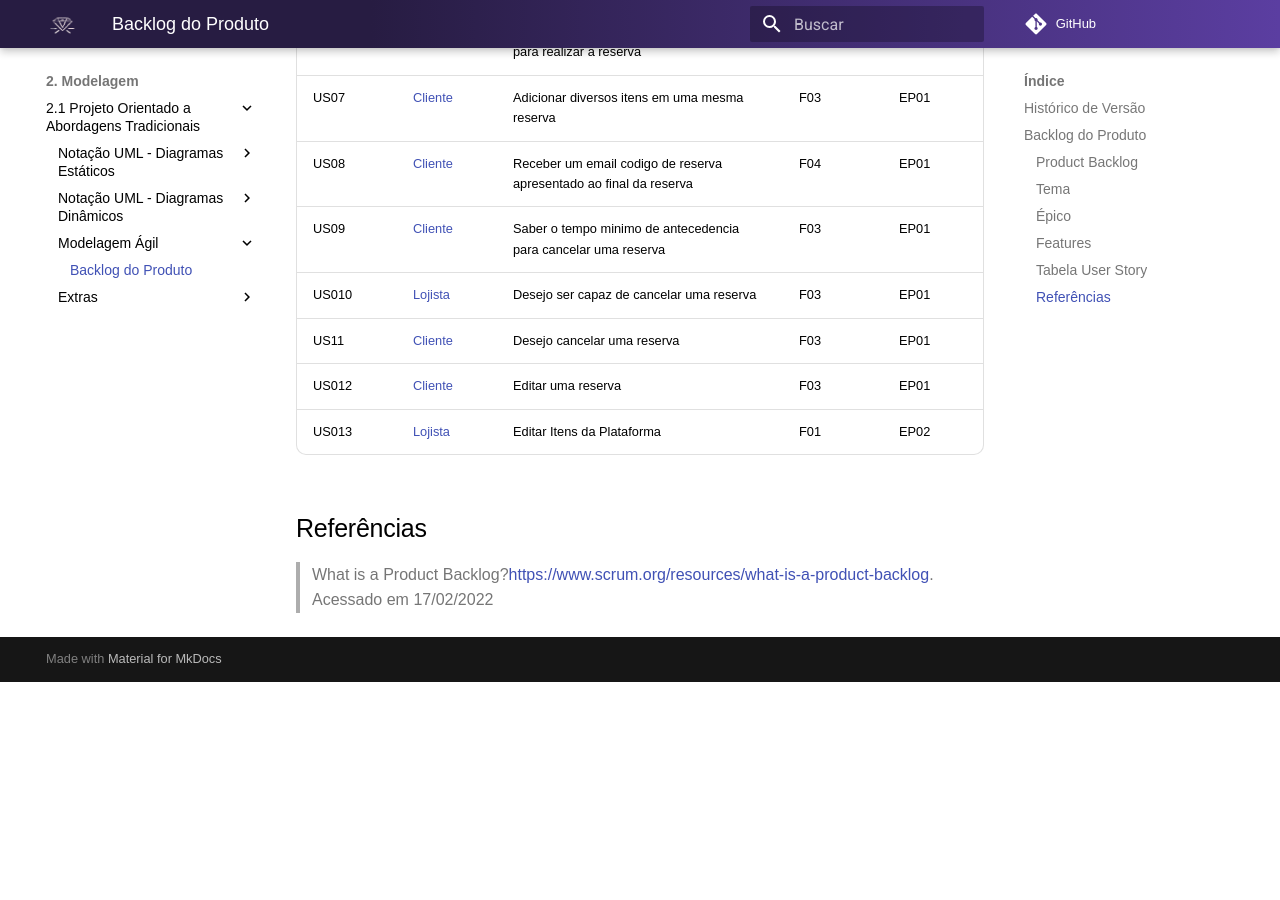
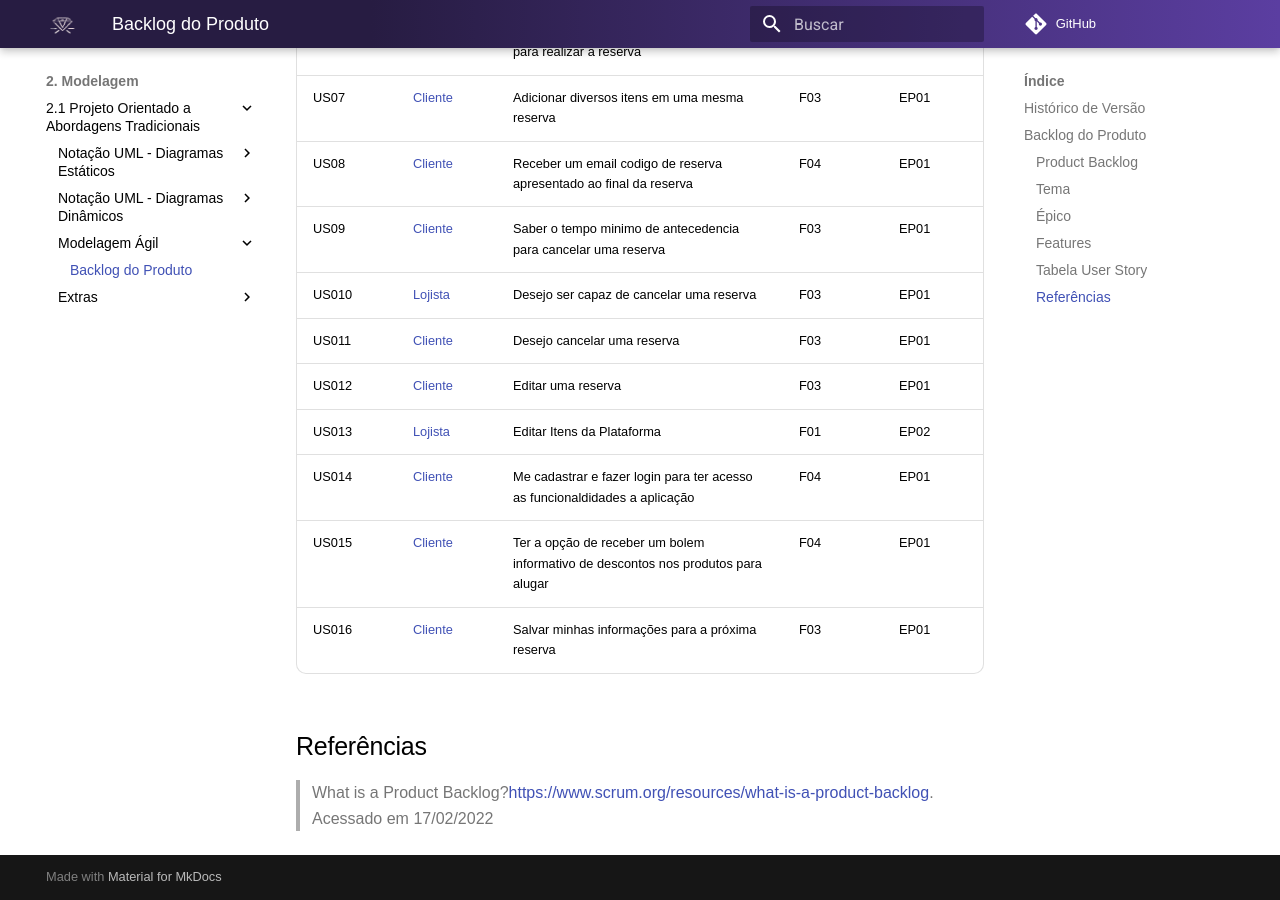
Before and after one commit to UnBArqDsw2021-2/2021.2_G7_-AluguelKitsFesta, an MkDocs documentation site: the page built from docs/modelagem/backlog.md, in a window 1280 px wide and 900 px high, scrolled down 1732 px. Built offline with MkDocs 1.6.1 and Material for MkDocs 9.7.7, drawn with Linux system fonts in a browser that asks for light colours; comment, search, counter and statistics services are not loaded; before the commit the page ends 2414 px from its top, so only the background shows below that.

Commit message:
fixing bug

```diff
--- a/docs/modelagem/backlog.md
+++ b/docs/modelagem/backlog.md
@@ -48,10 +48,13 @@ Sistema que permite o aluguel de Artigos para festas
 | US07       | [Cliente](/Base/Elicitacao/Lexico?id=#l3-cliente) | Adicionar diversos itens em uma mesma reserva                              | F03  | EP01 |
 | US08       | [Cliente](/Base/Elicitacao/Lexico?id=#l3-cliente) | Receber um email codigo de reserva apresentado ao final da reserva         | F04  | EP01 |
 | US09       | [Cliente](/Base/Elicitacao/Lexico?id=#l3-cliente) | Saber o tempo minimo de antecedencia para cancelar uma reserva             | F03  | EP01 |
-| US010       | [Lojista](/Base/Elicitacao/Lexico?id=#l7-lojista) | Desejo ser capaz de cancelar uma reserva                                | F03  | EP01 |
-| US11       | [Cliente](/Base/Elicitacao/Lexico?id=#l3-cliente) | Desejo cancelar uma reserva                                          | F03  | EP01 |
-| US012       | [Cliente](/Base/Elicitacao/Lexico?id=#l3-cliente) | Editar uma reserva                                                      | F03  | EP01 |
-| US013       | [Lojista](/Base/Elicitacao/Lexico?id=#l7-lojista) | Editar Itens da Plataforma                                                 | F01  | EP02 |
+| US010       | [Lojista](/Base/Elicitacao/Lexico?id=#l7-lojista)| Desejo ser capaz de cancelar uma reserva                                  | F03  | EP01 |
+| US011       | [Cliente](/Base/Elicitacao/Lexico?id=#l3-cliente) | Desejo cancelar uma reserva                                                | F03  | EP01 |
+| US012       | [Cliente](/Base/Elicitacao/Lexico?id=#l3-cliente)| Editar uma reserva                                                        | F03  | EP01 |
+| US013       | [Lojista](/Base/Elicitacao/Lexico?id=#l7-lojista)| Editar Itens da Plataforma                                                | F01  | EP02 |
+| US014       | [Cliente](/Base/Elicitacao/Lexico?id=#l3-cliente)| Me cadastrar e fazer login para ter acesso as funcionaldidades a aplicação | F04    |  EP01    |
+| US015       | [Cliente](/Base/Elicitacao/Lexico?id=#l3-cliente)| Ter a opção de receber um bolem informativo de descontos nos produtos para alugar |  F04    |  EP01   |
+| US016       | [Cliente](/Base/Elicitacao/Lexico?id=#l3-cliente)| Salvar minhas informações para a próxima reserva |           F03                   |  EP01      |
 
 ## Referências
 
```
